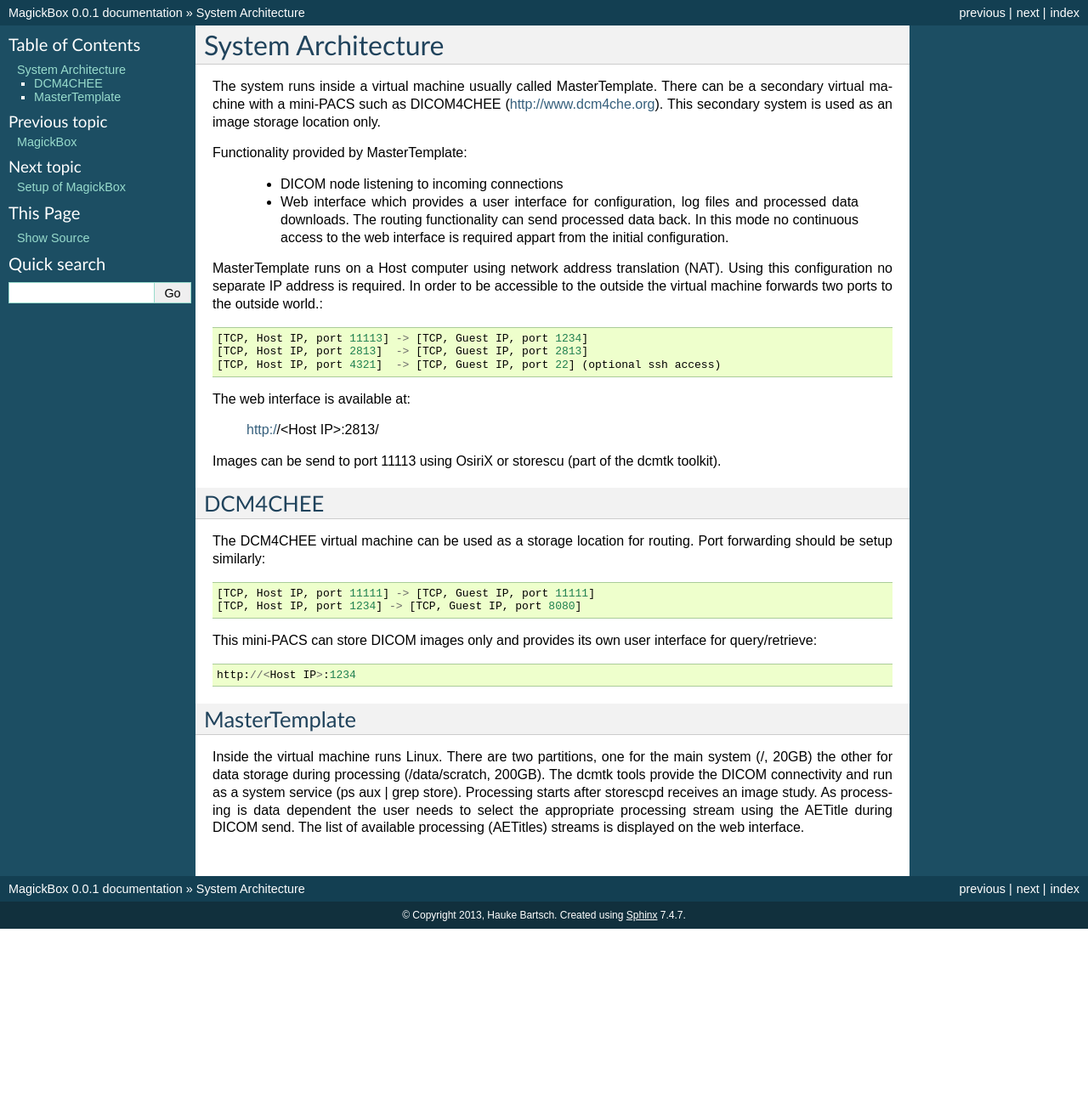
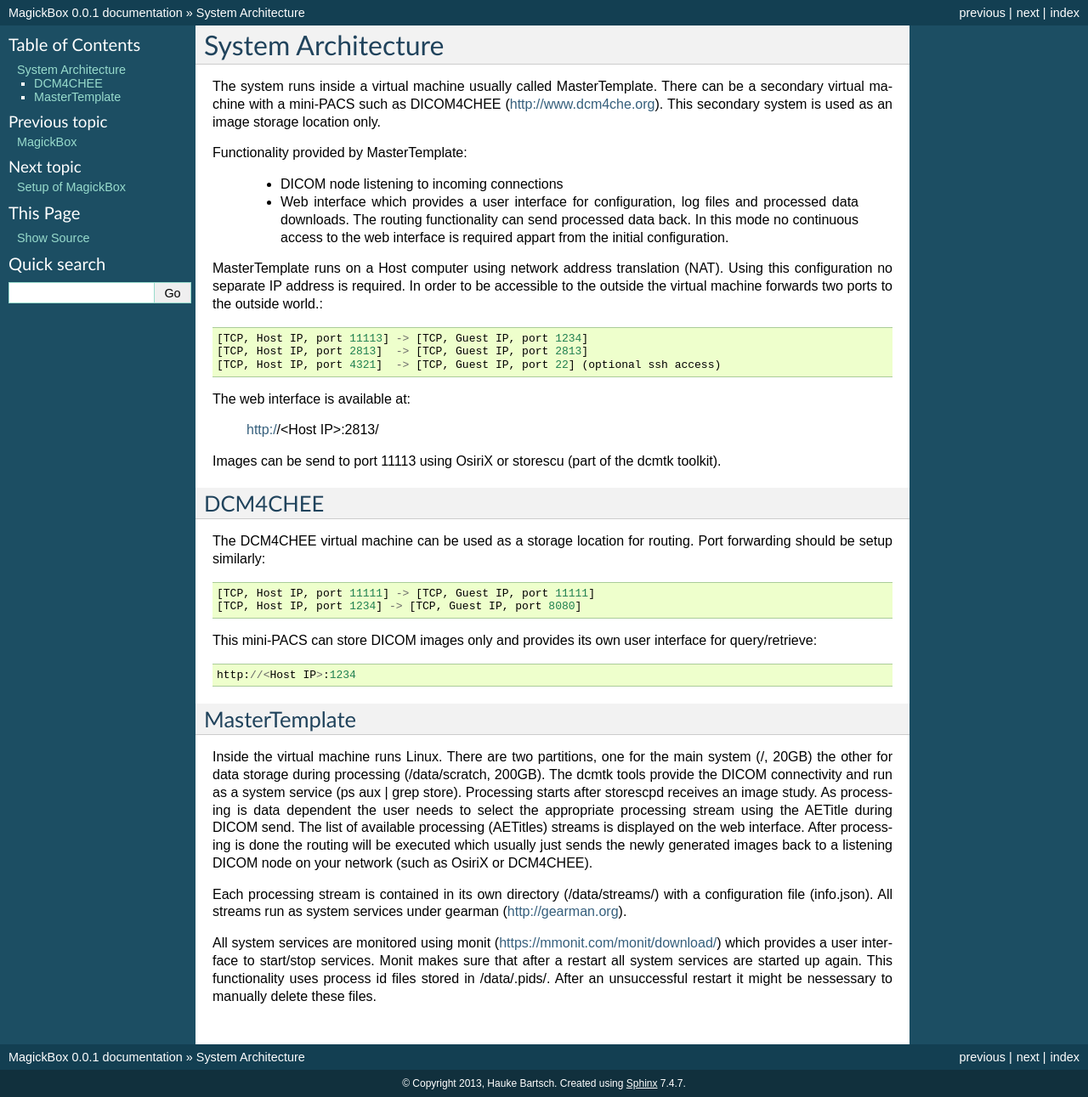
Before and after one commit to HaukeBartsch/MagickBox, a Sphinx documentation site: the page built from code/documentation/docs/source/Introduction.rst, in a window 1280 px wide. Shown: the whole page at 85% size. Built offline with Sphinx 7.4.7, drawn with Linux system fonts in a browser that asks for light colours; before the commit the page ends 1093 px from its top, so only the background shows below that.

Commit message:
reformat

```diff
--- a/code/documentation/docs/source/Introduction.rst
+++ b/code/documentation/docs/source/Introduction.rst
@@ -39,4 +39,8 @@
 MasterTemplate
 ==============
 
-Inside the virtual machine runs Linux. There are two partitions, one for the main system (/, 20GB) the other for data storage during processing (/data/scratch, 200GB). The dcmtk tools provide the DICOM connectivity and run as a system service (ps aux | grep store). Processing starts after storescpd receives an image study. As processing is data dependent the user needs to select the appropriate processing stream using the AETitle during DICOM send. The list of available processing (AETitles) streams is displayed on the web interface.
+Inside the virtual machine runs Linux. There are two partitions, one for the main system (/, 20GB) the other for data storage during processing (/data/scratch, 200GB). The dcmtk tools provide the DICOM connectivity and run as a system service (ps aux | grep store). Processing starts after storescpd receives an image study. As processing is data dependent the user needs to select the appropriate processing stream using the AETitle during DICOM send. The list of available processing (AETitles) streams is displayed on the web interface. After processing is done the routing will be executed which usually just sends the newly generated images back to a listening DICOM node on your network (such as OsiriX or DCM4CHEE).
+
+Each processing stream is contained in its own directory (/data/streams/) with a configuration file (info.json). All streams run as system services under gearman (http://gearman.org).
+
+All system services are monitored using monit (https://mmonit.com/monit/download/) which provides a user interface to start/stop services. Monit makes sure that after a restart all system services are started up again. This functionality uses process id files stored in /data/.pids/. After an unsuccessful restart it might be nessessary to manually delete these files.
```
